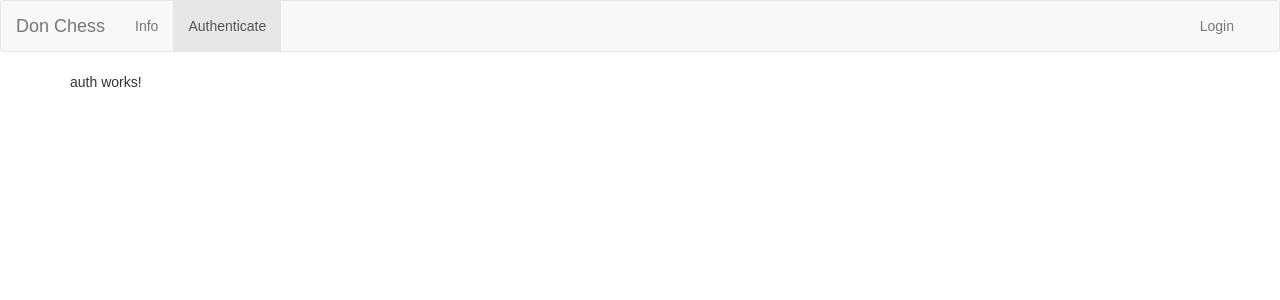
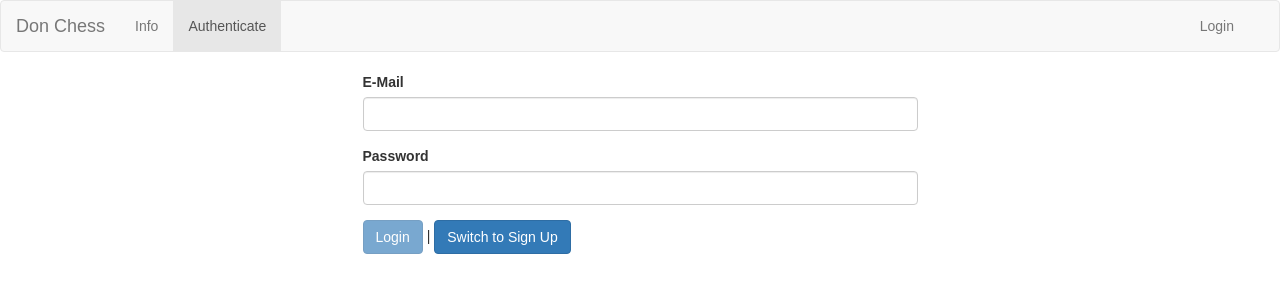
Before and after one commit to udvarid/donchess_ver2FE, an Angular app in the folder don-chess/: page /auth in a window 1280 px wide. Shown: the top 300 px of the page. Built offline with nearby package versions, Linux system fonts and the light colour scheme.

Commit message:
folytatás, egyenlőre kudarc élmény

```diff
--- a/don-chess/src/app/auth/auth.component.html
+++ b/don-chess/src/app/auth/auth.component.html
@@ -1 +1,49 @@
-<p>auth works!</p>
+<div class="row">
+    <div class="col-xs-12 col-md-6 col-md-offset-3">
+      <div class="alert alert-danger" *ngIf="error">
+        <p>{{ error }}</p>
+      </div>
+      <div *ngIf="isLoading" style="text-align: center;">
+        <app-loading-spinner></app-loading-spinner>
+      </div>
+      <form #authForm="ngForm" (ngSubmit)="onSubmit(authForm)" *ngIf="!isLoading">
+        <div class="form-group">
+          <label for="email">E-Mail</label>
+          <input
+            type="email"
+            id="email"
+            class="form-control"
+            ngModel
+            name="email"
+            required
+            email
+          />
+        </div>
+        <div class="form-group">
+          <label for="password">Password</label>
+          <input
+            type="password"
+            id="password"
+            class="form-control"
+            ngModel
+            name="password"
+            required
+            minlength="3"
+          />
+        </div>
+        <div>
+          <button
+            class="btn btn-primary"
+            type="submit"
+            [disabled]="!authForm.valid"
+          >
+            {{ isLoginMode ? 'Login' : 'Sign Up' }}
+          </button>
+          |
+          <button class="btn btn-primary" (click)="onSwitchMode()" type="button">
+            Switch to {{ isLoginMode ? 'Sign Up' : 'Login' }}
+          </button>
+        </div>
+      </form>
+    </div>
+  </div>
--- a/don-chess/src/app/auth/auth.component.ts
+++ b/don-chess/src/app/auth/auth.component.ts
@@ -1,15 +1,56 @@
 import { Component, OnInit } from '@angular/core';
+import { NgForm } from '@angular/forms';
+import { Router } from '@angular/router';
+import { Observable } from 'rxjs';
+
+import { AuthService, AuthResponseData } from './auth.service';
 
 @Component({
   selector: 'app-auth',
-  templateUrl: './auth.component.html',
-  styleUrls: ['./auth.component.scss']
+  templateUrl: './auth.component.html'
 })
-export class AuthComponent implements OnInit {
+export class AuthComponent {
 
-  constructor() { }
+  isLoginMode = true;
+  isLoading = false;
+  error: string = null;
 
-  ngOnInit() {
+  constructor(private authService: AuthService, private router: Router) {}
+
+  onSwitchMode() {
+    this.isLoginMode = !this.isLoginMode;
+  }
+
+  onSubmit(form: NgForm) {
+    if (!form.valid) {
+      return;
+    }
+    const email = form.value.email;
+    const password = form.value.password;
+
+    let authObs: Observable<AuthResponseData>;
+
+    this.isLoading = true;
+    if (this.isLoginMode) {
+      authObs = this.authService.login(email, password);
+    } else {
+      // authObs = this.authService.signup(email, password);
+    }
+
+    authObs.subscribe(
+      resData => {
+        console.log(resData);
+        this.isLoading = false;
+        this.router.navigate(['/recipes']);
+      },
+      errorMessage => {
+        console.log(errorMessage);
+        this.error = errorMessage;
+        this.isLoading = false;
+      }
+    );
+
+    form.reset();
   }
 
 }
--- /dev/null
+++ b/don-chess/src/app/auth/auth.service.ts
@@ -0,0 +1,51 @@
+import { Injectable } from '@angular/core';
+import { HttpClient, HttpErrorResponse, HttpHeaders } from '@angular/common/http';
+import { Router } from '@angular/router';
+import { catchError, tap } from 'rxjs/operators';
+import { throwError, BehaviorSubject } from 'rxjs';
+
+export interface AuthResponseData {
+  kind: string;
+  idToken: string;
+  email: string;
+  refreshToken: string;
+  expiresIn: string;
+  localId: string;
+  registered?: boolean;
+}
+
+@Injectable({ providedIn: 'root' })
+export class AuthService {
+
+  constructor(private http: HttpClient, private router: Router) {}
+
+  login(userName: string, passWord: string) {
+    return this.http
+      .post<any>(
+        'http://localhost:8080/user/api/login',
+        {
+          username: userName,
+          password: passWord
+        }
+      );
+  }
+
+  private handleError(errorRes: HttpErrorResponse) {
+    let errorMessage = 'An unknown error occurred!';
+    if (!errorRes.error || !errorRes.error.error) {
+      return throwError(errorMessage);
+    }
+    switch (errorRes.error.error.message) {
+      case 'EMAIL_EXISTS':
+        errorMessage = 'This email exists already';
+        break;
+      case 'EMAIL_NOT_FOUND':
+        errorMessage = 'This email does not exist.';
+        break;
+      case 'INVALID_PASSWORD':
+        errorMessage = 'This password is not correct.';
+        break;
+    }
+    return throwError(errorMessage);
+  }
+}
--- /dev/null
+++ b/don-chess/src/app/shared/loading-spinner/loading-spinner.component.css
@@ -0,0 +1,35 @@
+.lds-ring {
+    display: inline-block;
+    position: relative;
+    width: 64px;
+    height: 64px;
+  }
+  .lds-ring div {
+    box-sizing: border-box;
+    display: block;
+    position: absolute;
+    width: 51px;
+    height: 51px;
+    margin: 6px;
+    border: 6px solid #2102cf;
+    border-radius: 50%;
+    animation: lds-ring 1.2s cubic-bezier(0.5, 0, 0.5, 1) infinite;
+    border-color: #2102cf transparent transparent transparent;
+  }
+  .lds-ring div:nth-child(1) {
+    animation-delay: -0.45s;
+  }
+  .lds-ring div:nth-child(2) {
+    animation-delay: -0.3s;
+  }
+  .lds-ring div:nth-child(3) {
+    animation-delay: -0.15s;
+  }
+  @keyframes lds-ring {
+    0% {
+      transform: rotate(0deg);
+    }
+    100% {
+      transform: rotate(360deg);
+    }
+  }
--- /dev/null
+++ b/don-chess/src/app/shared/loading-spinner/loading-spinner.component.ts
@@ -0,0 +1,10 @@
+import { Component } from '@angular/core';
+
+@Component({
+  selector: 'app-loading-spinner',
+  template:
+    '<div class="lds-ring"><div></div><div></div><div></div><div></div></div>',
+  styleUrls: ['./loading-spinner.component.css']
+})
+
+export class LoadingSpinnerComponent {}
```
Also changed, not shown: don-chess/src/app/app.module.ts (+9 -2 lines), don-chess/src/app/auth/auth.component.scss (deleted).
